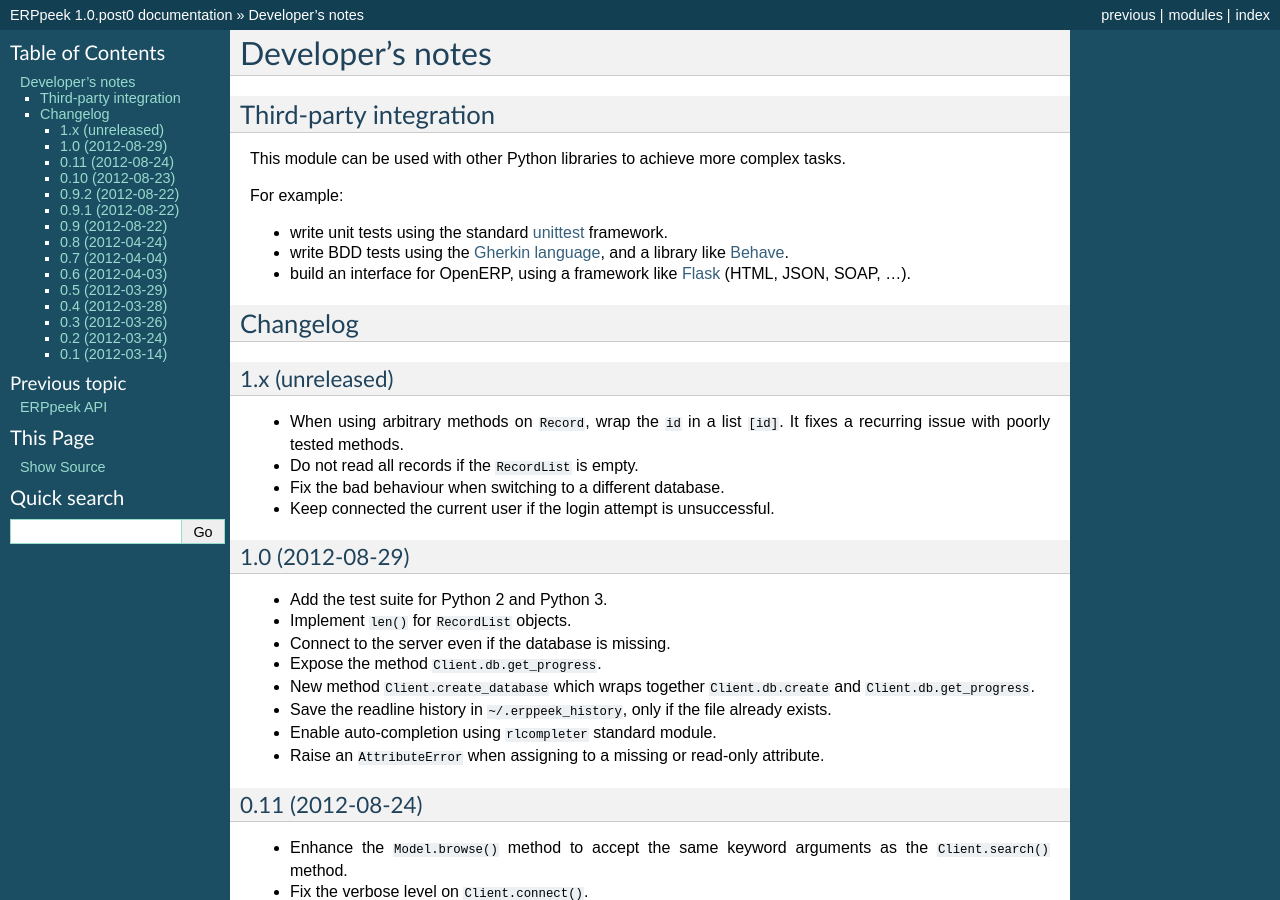
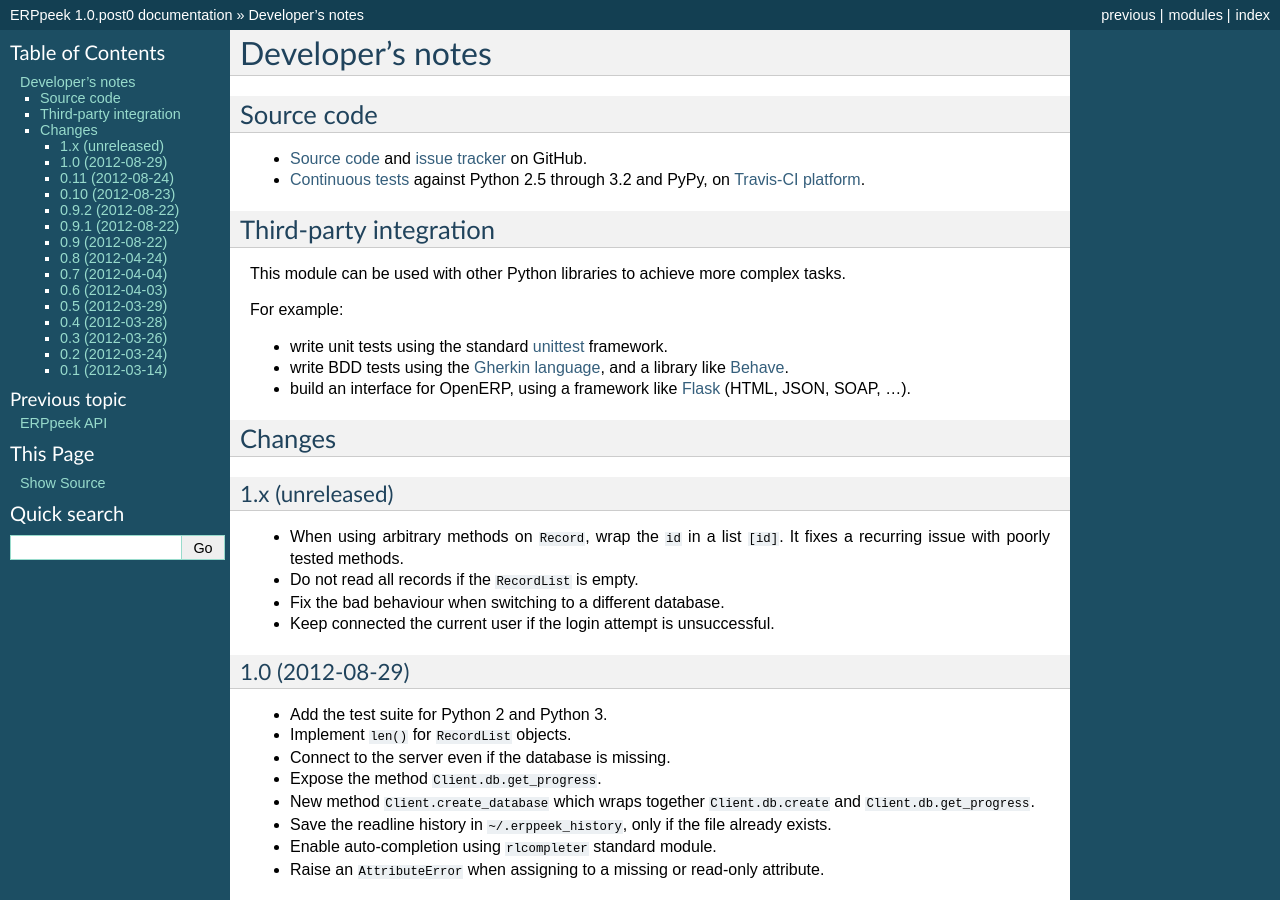
Before and after one commit to tinyerp/erppeek, a Sphinx documentation site: the page built from docs/developer.rst, in a window 1280 px wide and 900 px high. Built offline with Sphinx 7.4.7, drawn with Linux system fonts in a browser that asks for light colours.

Commit message:
some links about development

```diff
--- a/docs/developer.rst
+++ b/docs/developer.rst
@@ -3,6 +3,16 @@
 =================
 Developer's notes
 =================
+
+
+Source code
+-----------
+
+* `Source code <https://github.com/florentx/erppeek>`_ and
+  `issue tracker <https://github.com/florentx/erppeek/issues>`_ on GitHub.
+* `Continuous tests <http://travis-ci.org/florentx/erppeek>`_ against Python
+  2.5 through 3.2 and PyPy, on `Travis-CI platform
+  <http://about.travis-ci.org/>`_.
 
 
 Third-party integration
@@ -22,4 +32,8 @@
   `Flask <http://flask.pocoo.org/>`_ (HTML, JSON, SOAP, ...).
 
 
+Changes
+-------
+
 .. include:: ../CHANGES.rst
+   :start-line: 3
```
